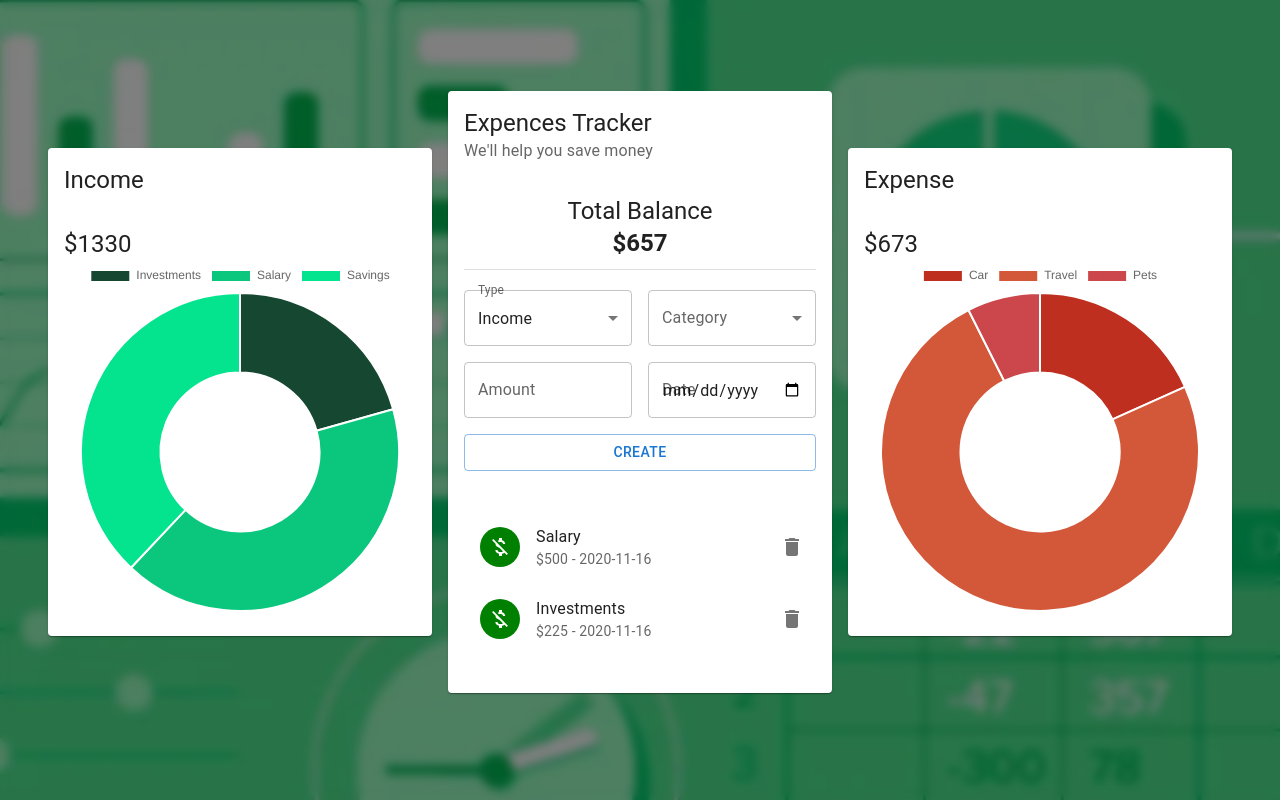
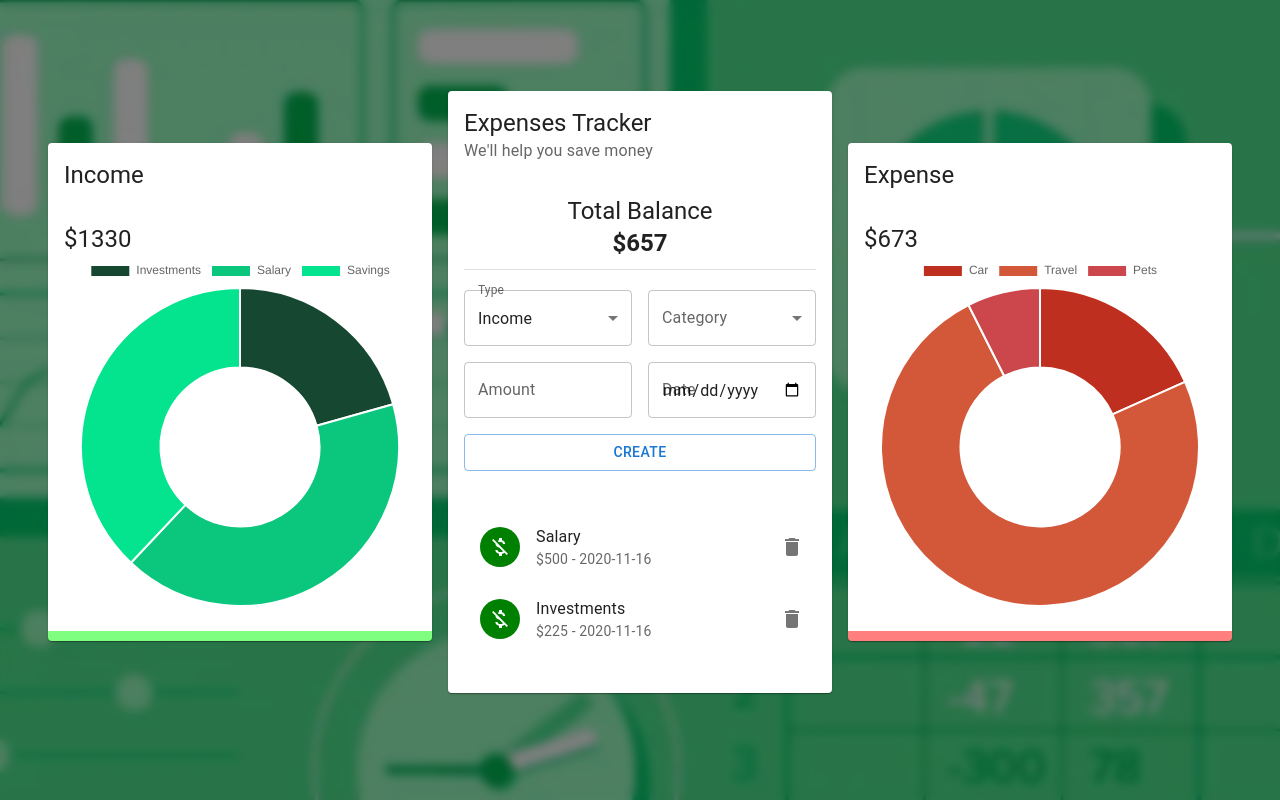
Before and after one commit to kolusnk/wydatki_app, a React (Vite) app: page / in a window 1280 px wide. Built offline with nearby package versions, Linux system fonts and the light colour scheme.

Commit message:
small fixes with styling

```diff
--- a/src/components/Main/Main.jsx
+++ b/src/components/Main/Main.jsx
@@ -8,7 +8,7 @@ function Main() {
   const { balance } = useContext(ExpenseTrackerContext);
   return (
     <Card>
-      <CardHeader title='Expences Tracker' subheader="We'll help you save money" />
+      <CardHeader title='Expenses Tracker' subheader="We'll help you save money" />
       <CardContent>
         <Typography align='center' variant='h5'>
           Total Balance
--- a/src/components/styled/Card.styled.js
+++ b/src/components/styled/Card.styled.js
@@ -1,10 +1,10 @@
-import Card from '@mui/material/Card';
-import { styled } from '@mui/system';
+import Card from "@mui/material/Card";
+import { styled } from "@mui/system";
 
-const styleIncome = '10px solid rgba(0, 255, 0, 0.5)'
-const styleExpences = '10px solid rgba(255, 0, 0, 0.5)'
+const styleIncome = "10px solid rgba(0, 255, 0, 0.5)";
+const styleExpences = "10px solid rgba(255, 0, 0, 0.5)";
 
 export const StyledCard = styled(Card)`
-    border-bottom: ${(props) => props.title === "income" ? styleIncome : null};
-    border-bottom: ${(props) => props.title === "expences" ? styleExpences : null};
+  border-bottom: ${(props) => (props.title === "Income" ? styleIncome : null)};
+  border-bottom: ${(props) => (props.title === "Expense" ? styleExpences : null)};
 `;
```
